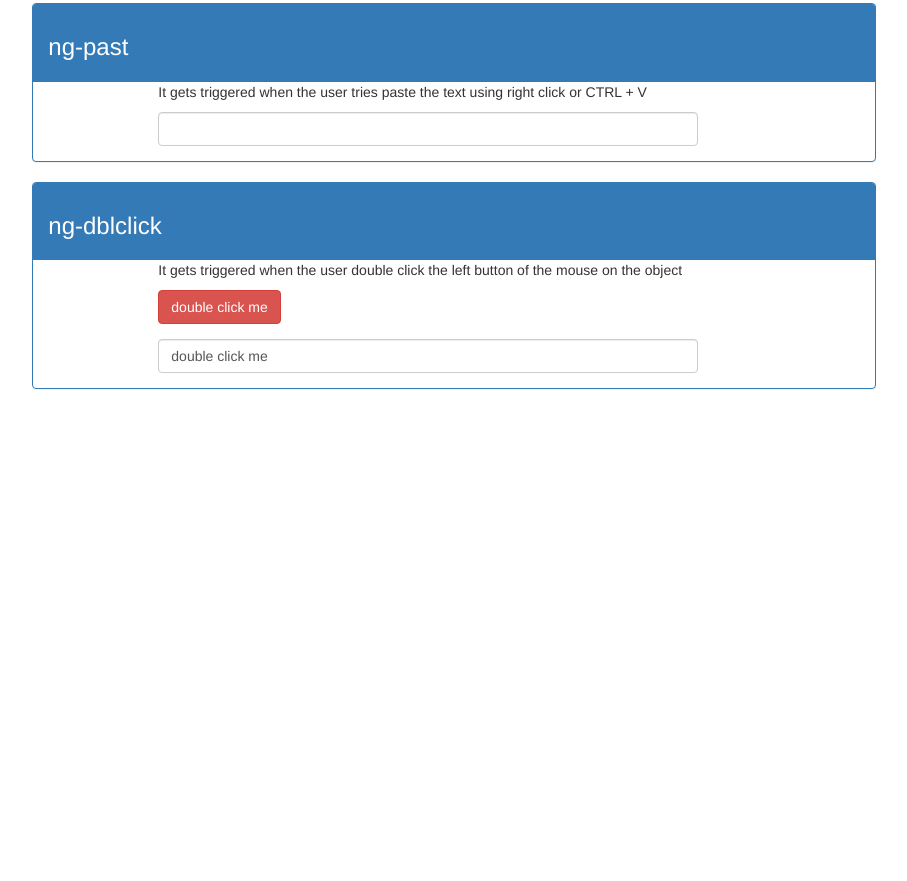
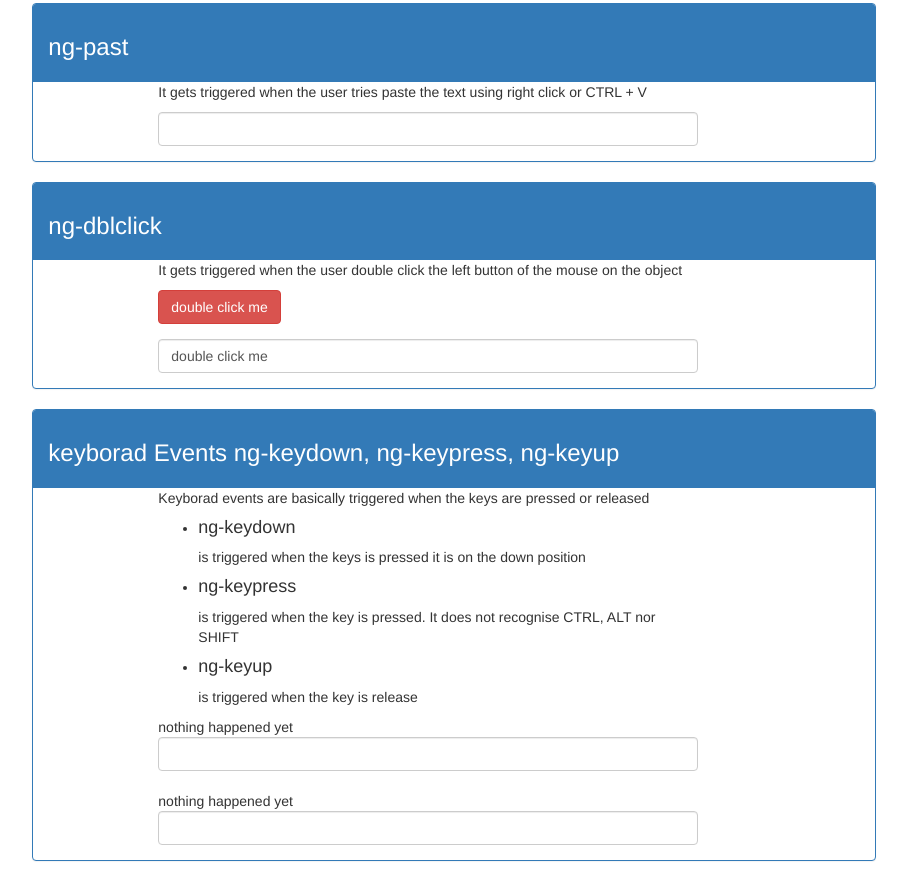
Before and after one commit to WashingtonSouza/-AngularJS-Studies, a plain HTML site: page documentation/index.html in a window 1280 px wide. Shown: the part 1235-2116 px from the top of the page, without its empty margins (186-1093 px from the left). Before the commit the page ends 1644 px from the top, so only its background shows below. Drawn offline with nearby package versions, Linux system fonts and the light colour scheme.

Commit message:
Implementation keybord events

```diff
--- a/documentation/index.html
+++ b/documentation/index.html
@@ -146,11 +146,44 @@
                     </form>
                 </div>
             </div>
+
+            <!--keyborad events-->
+            <div class="panel panel-primary">
+                <div class="panel-heading"><h3>keyborad Events ng-keydown, ng-keypress, ng-keyup</h3></div>
+                <div class="container">
+                    <form>
+                        <div class="col-md-6 col-md-offset-1 mb-1 form-group">
+                            <p>Keyborad events are basically triggered when the keys are pressed or released</p>
+                            <ul>
+                                <li><h4>ng-keydown</h4> is triggered when the keys is pressed it is on the down position</li>
+                                <li><h4>ng-keypress</h4> is triggered when the key is pressed. It does not recognise CTRL, ALT nor SHIFT</li>
+                                <li><h4>ng-keyup</h4> is triggered when the key is release</li>
+                            </ul>
+                            {{keyBoardPosition}}
+
+                            <input type="text"
+                                   class="form-control"
+                                   ng-keydown = "keyBoardPosition = 'key down'"
+                                   ng-keyup = "keyBoardPosition = 'key up'"/>
+                            <br>
+
+                            {{keyPressEvent}}
+                            <input type="text"
+                                   class="form-control" ng-keypress="keyPressEvent = 'key pressed'"
+                                   ng-keyup = "keyPressEvent = 'key up'"/>
+                        </div>
+                    </form>
+                </div>
+            </div>
         </div>
     </div>
 
     <script>
         app.controller('mainController', function($scope){
+
+            $scope.keyBoardPosition ="nothing happened yet";
+            $scope.keyPressEvent ="nothing happened yet";
+
             $scope.showAlert = function(origin){
                 alert('This alert was triggered by ' + origin);
             }
```
